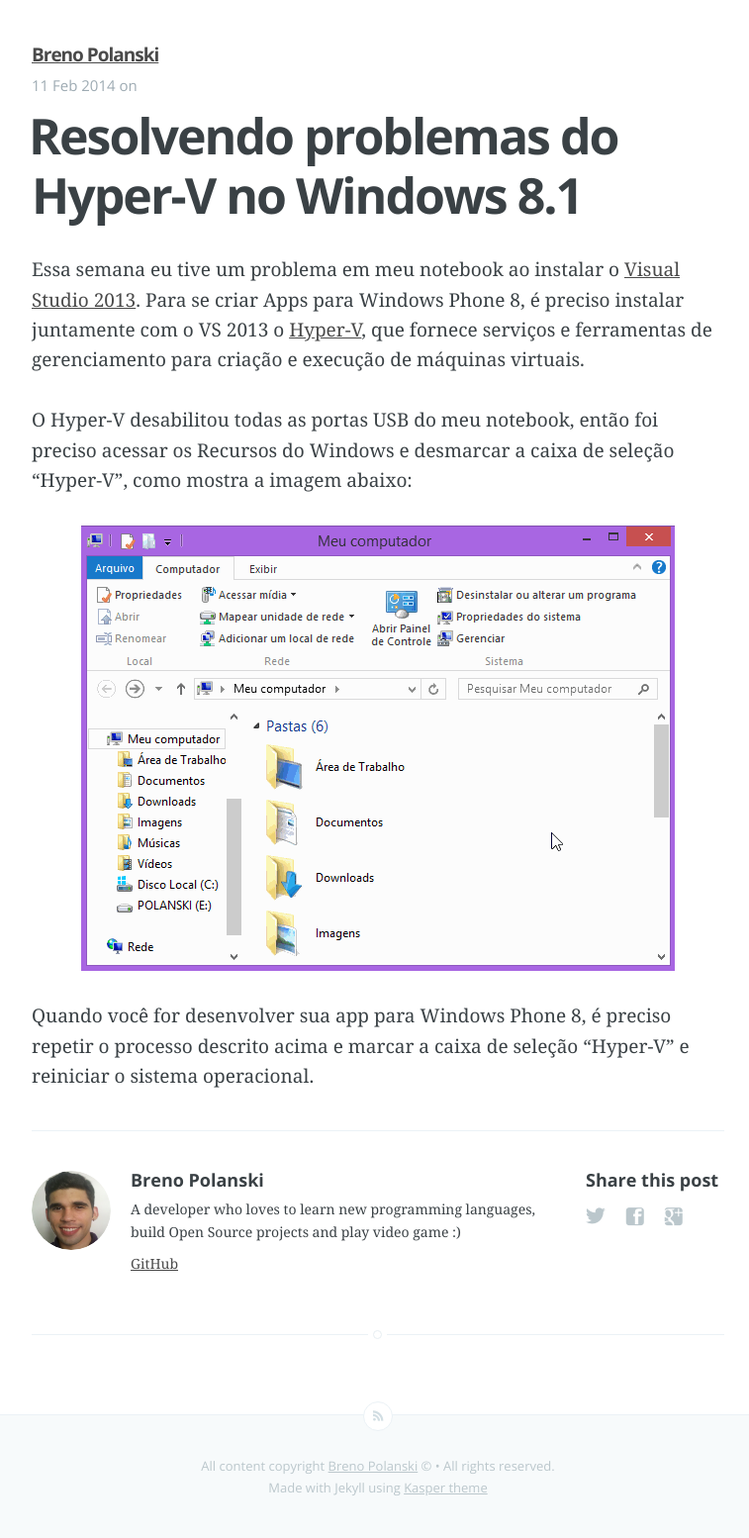
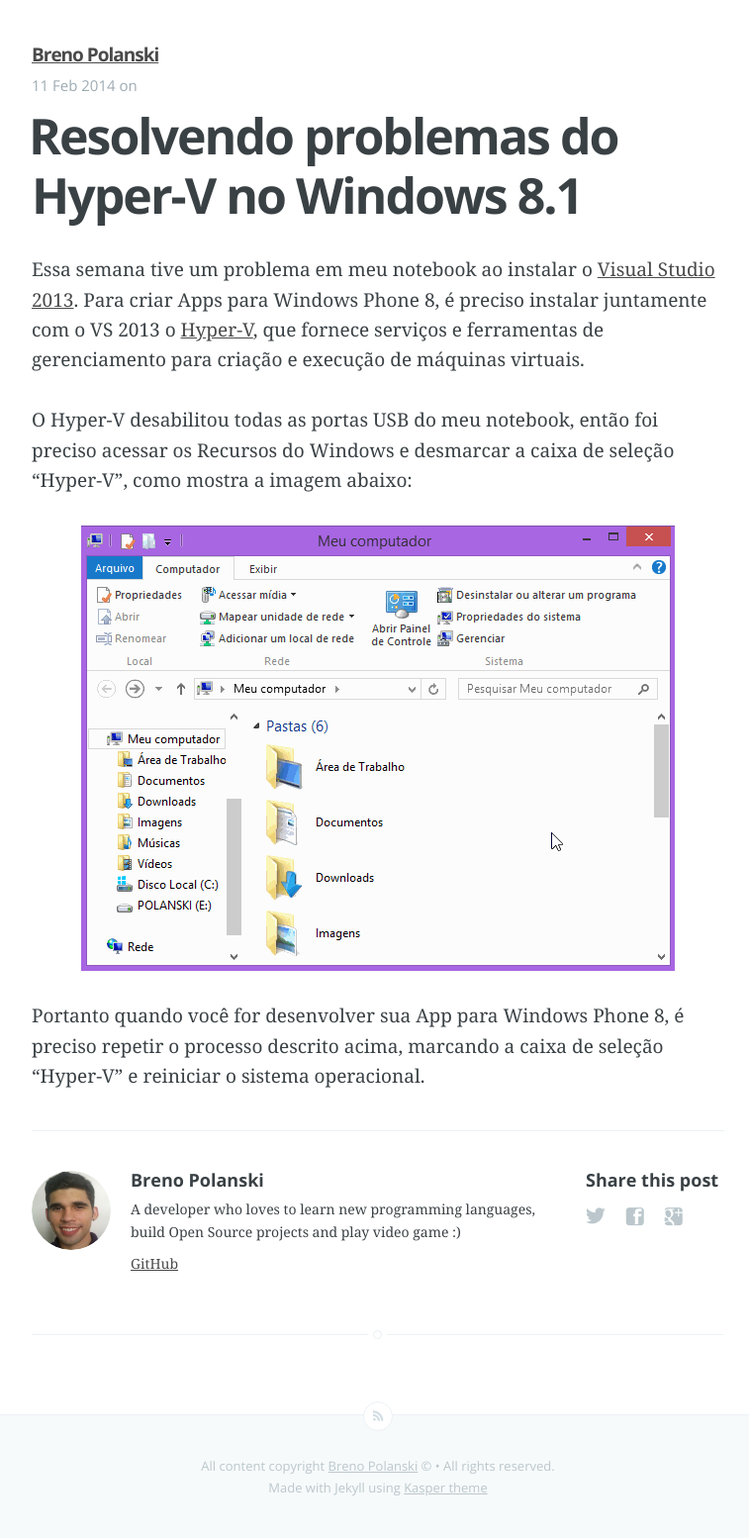
Before and after one commit to brenopolanski/brenopolanski.com, a Jekyll site: the page built from _posts/2014-02-11-resolvendo-problemas-do-hyper-v-no-windows-8-1.md, in a window 1280 px wide. Shown: the whole page at 99% size, without its empty margins (258-1015 px from the left). Built offline with Jekyll 4.4.1, drawn with Linux system fonts in a browser that asks for light colours; Markdown is read by kramdown in place of the engine named in the settings.

Commit message:
Update 2014-02-11-resolvendo-problemas-do-hyper-v-no-windows-8-1.md

```diff
--- a/_posts/2014-02-11-resolvendo-problemas-do-hyper-v-no-windows-8-1.md
+++ b/_posts/2014-02-11-resolvendo-problemas-do-hyper-v-no-windows-8-1.md
@@ -4,13 +4,13 @@
 date: 2014-02-11 09:35:00
 ---
 
-Essa semana eu tive um problema em meu notebook ao instalar o [Visual Studio 2013][vs2013]. Para se criar Apps para Windows Phone 8, é preciso instalar juntamente com o VS 2013 o [Hyper-V][hyper-v], que fornece serviços e ferramentas de gerenciamento para criação e execução de máquinas virtuais.
+Essa semana tive um problema em meu notebook ao instalar o [Visual Studio 2013][vs2013]. Para criar Apps para Windows Phone 8, é preciso instalar juntamente com o VS 2013 o [Hyper-V][hyper-v], que fornece serviços e ferramentas de gerenciamento para criação e execução de máquinas virtuais.
 
 O Hyper-V desabilitou todas as portas USB do meu notebook, então foi preciso acessar os Recursos do Windows e desmarcar a caixa de seleção "Hyper-V", como mostra a imagem abaixo:
 
 ![post page](/assets/images/posts/desabilitar-hyper-v.gif)
 
-Quando você for desenvolver sua app para Windows Phone 8, é preciso repetir o processo descrito acima e marcar a caixa de seleção "Hyper-V" e reiniciar o sistema operacional.
+Portanto quando você for desenvolver sua App para Windows Phone 8, é preciso repetir o processo descrito acima, marcando a caixa de seleção "Hyper-V" e reiniciar o sistema operacional.
 
 [vs2013]: http://www.visualstudio.com/downloads/download-visual-studio-vs
 [hyper-v]: http://pt.wikipedia.org/wiki/Hyper-V
```
